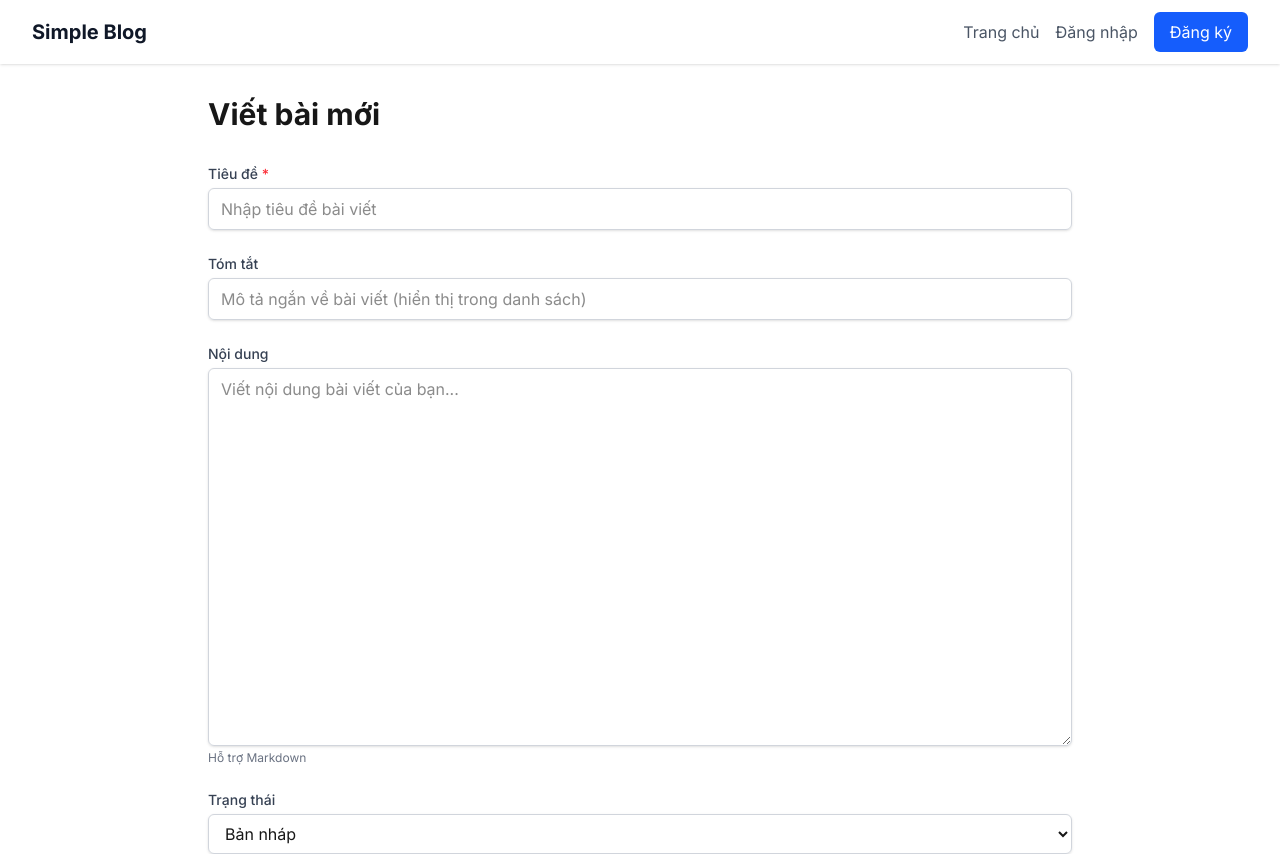
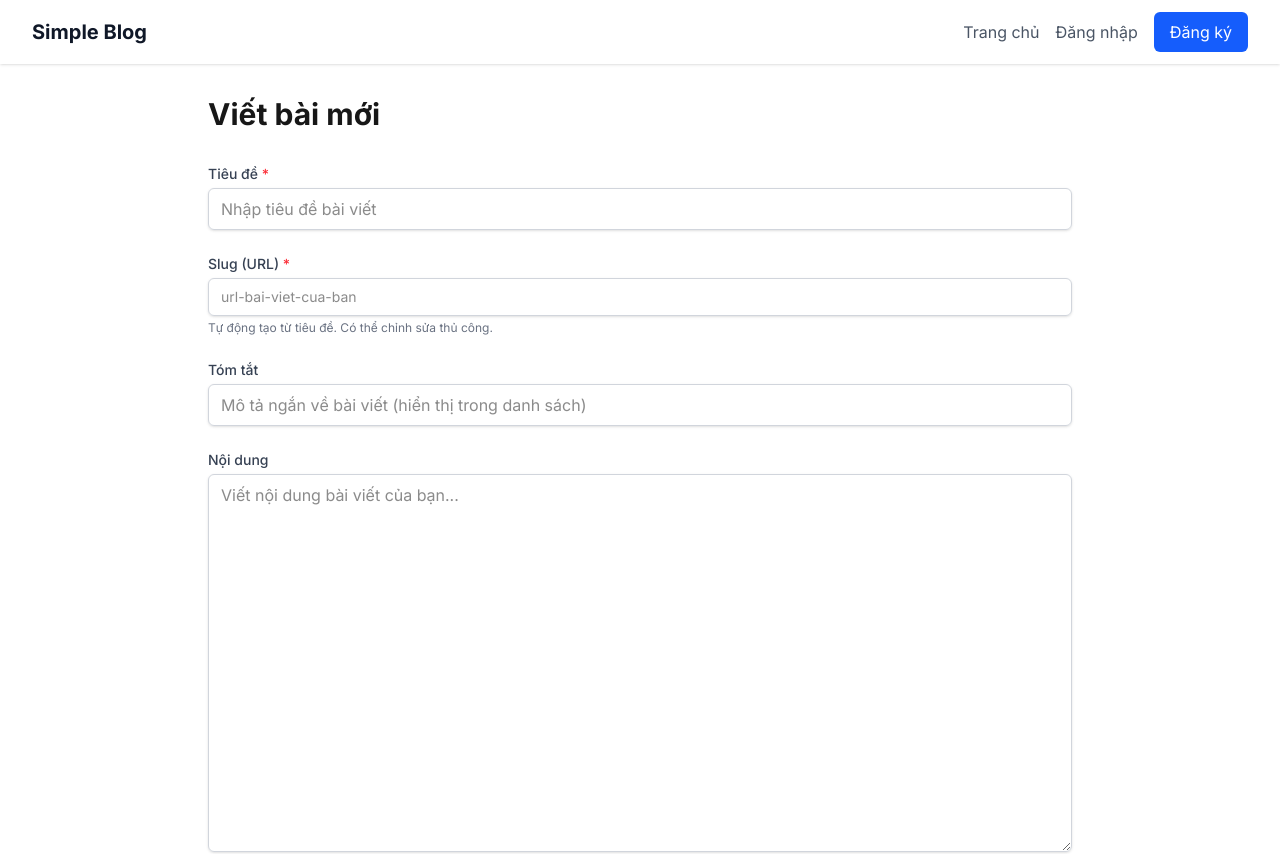
Before and after one commit to nhquang2509/Lab4-CNM, a Next.js app: page /dashboard/new in a window 1280 px wide. Shown: the top 854 px of the page. Built offline with nearby package versions, Linux system fonts and the light colour scheme; no server answers.

Commit message:
fix: read feature

```diff
--- a/src/app/dashboard/edit/[id]/page.tsx
+++ b/src/app/dashboard/edit/[id]/page.tsx
@@ -3,10 +3,11 @@ import { redirect, notFound } from 'next/navigation'
 import { PostForm } from '@/components/dashboard/post-form'
 
 interface EditPostPageProps {
-  params: { id: string }
+  params: Promise<{ id: string }>
 }
 
 export default async function EditPostPage({ params }: EditPostPageProps) {
+  const { id } = await params
   const supabase = await createClient()
 
   const { data: { user } } = await supabase.auth.getUser()
@@ -18,7 +19,7 @@ export default async function EditPostPage({ params }: EditPostPageProps) {
   const { data: post, error } = await supabase
     .from('posts')
     .select('*')
-    .eq('id', params.id)
+    .eq('id', id)
     .eq('author_id', user.id) // Chỉ cho phép edit bài của mình
     .single()
 
--- a/src/app/page.tsx
+++ b/src/app/page.tsx
@@ -7,13 +7,7 @@ export default async function HomePage() {
   // Lấy bài viết đã publish, kèm thông tin author
   const { data: posts, error } = await supabase
     .from('posts')
-    .select(`
-      *,
-      profiles (
-        display_name,
-        avatar_url
-      )
-    `)
+    .select('*')
     .eq('status', 'published')
     .order('published_at', { ascending: false })
 
@@ -44,7 +38,7 @@ export default async function HomePage() {
 
               <div className="flex items-center gap-4 mt-4 text-sm text-gray-500">
                 <span>
-                  Bởi {post.profiles?.display_name || 'Ẩn danh'}
+                  Bởi {(post as any).profiles?.display_name || 'Ẩn danh'}
                 </span>
                 <span>•</span>
                 <span>
--- a/src/app/posts/[slug]/page.tsx
+++ b/src/app/posts/[slug]/page.tsx
@@ -3,16 +3,17 @@ import { notFound } from 'next/navigation'
 import type { Metadata } from 'next'
 
 interface PostPageProps {
-  params: { slug: string }
+  params: Promise<{ slug: string }>
 }
 
 export async function generateMetadata({ params }: PostPageProps): Promise<Metadata> {
+  const { slug } = await params
   const supabase = await createClient()
 
   const { data: post } = await supabase
     .from('posts')
     .select('title, excerpt')
-    .eq('slug', params.slug)
+    .eq('slug', slug)
     .eq('status', 'published')
     .single()
 
@@ -23,18 +24,13 @@ export async function generateMetadata({ params }: PostPageProps): Promise<Metad
 }
 
 export default async function PostPage({ params }: PostPageProps) {
+  const { slug } = await params
   const supabase = await createClient()
 
   const { data: post, error } = await supabase
     .from('posts')
-    .select(`
-      *,
-      profiles (
-        display_name,
-        avatar_url
-      )
-    `)
-    .eq('slug', params.slug)
+    .select('*')
+    .eq('slug', slug)
     .eq('status', 'published')
     .single()
 
@@ -49,7 +45,7 @@ export default async function PostPage({ params }: PostPageProps) {
           <h1 className="text-4xl font-bold mb-4">{post.title}</h1>
 
           <div className="flex items-center gap-4 text-gray-500">
-            <span>Bởi {post.profiles?.display_name || 'Ẩn danh'}</span>
+            <span>Bởi {(post as any).profiles?.display_name || 'Ẩn danh'}</span>
             <span>•</span>
             <time>
               {post.published_at
--- a/src/components/dashboard/post-form.tsx
+++ b/src/components/dashboard/post-form.tsx
@@ -15,11 +15,30 @@ export function PostForm({ post }: PostFormProps) {
   const isEditing = !!post
 
   const [title, setTitle] = useState(post?.title || '')
+  const [slug, setSlug] = useState(post?.slug || '')
   const [content, setContent] = useState(post?.content || '')
   const [excerpt, setExcerpt] = useState(post?.excerpt || '')
   const [status, setStatus] = useState<PostStatus>(post?.status || 'draft')
   const [error, setError] = useState<string | null>(null)
   const [loading, setLoading] = useState(false)
+
+  const generateSlug = (text: string) =>
+    text
+      .toLowerCase()
+      .normalize('NFD')
+      .replace(/[\u0300-\u036f]/g, '')
+      .replace(/đ/g, 'd')
+      .replace(/[^a-z0-9\s-]/g, '')
+      .trim()
+      .replace(/\s+/g, '-')
+      .replace(/-+/g, '-')
+
+  const handleTitleChange = (value: string) => {
+    setTitle(value)
+    if (!isEditing) {
+      setSlug(generateSlug(value))
+    }
+  }
 
   const handleSubmit = async (e: React.FormEvent) => {
     e.preventDefault()
@@ -36,6 +55,7 @@ export function PostForm({ post }: PostFormProps) {
 
       const postData = {
         title,
+        slug: slug || generateSlug(title),
         content,
         excerpt,
         status,
@@ -85,11 +105,27 @@ export function PostForm({ post }: PostFormProps) {
           id="title"
           type="text"
           value={title}
-          onChange={(e) => setTitle(e.target.value)}
+          onChange={(e) => handleTitleChange(e.target.value)}
           required
           className="mt-1 block w-full px-3 py-2 border border-gray-300 rounded-md shadow-sm focus:outline-none focus:ring-blue-500 focus:border-blue-500"
           placeholder="Nhập tiêu đề bài viết"
         />
+      </div>
+
+      <div>
+        <label htmlFor="slug" className="block text-sm font-medium text-gray-700">
+          Slug (URL) <span className="text-red-500">*</span>
+        </label>
+        <input
+          id="slug"
+          type="text"
+          value={slug}
+          onChange={(e) => setSlug(e.target.value)}
+          required
+          className="mt-1 block w-full px-3 py-2 border border-gray-300 rounded-md shadow-sm focus:outline-none focus:ring-blue-500 focus:border-blue-500 font-mono text-sm"
+          placeholder="url-bai-viet-cua-ban"
+        />
+        <p className="mt-1 text-xs text-gray-500">Tự động tạo từ tiêu đề. Có thể chỉnh sửa thủ công.</p>
       </div>
 
       <div>
```
